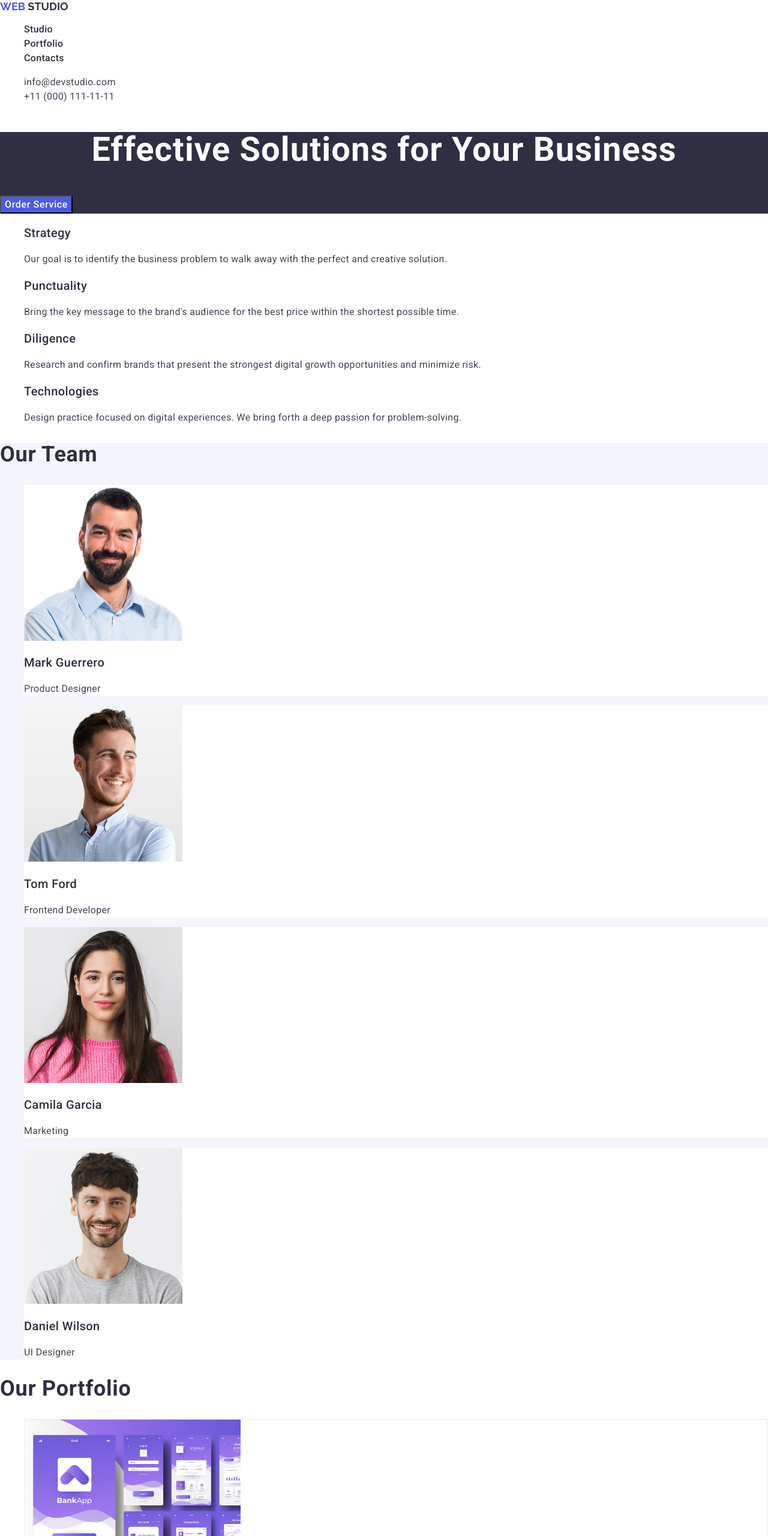
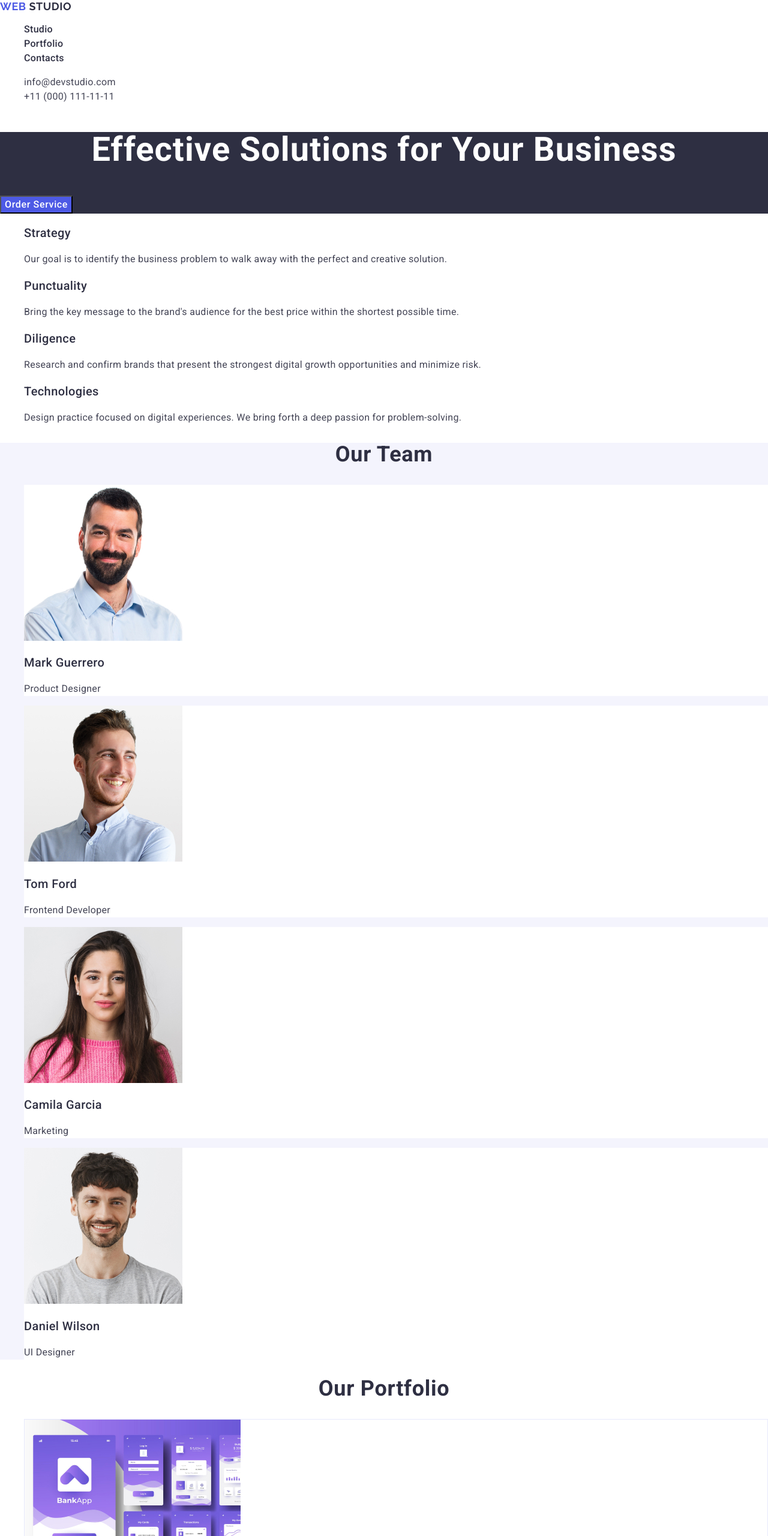
Before and after one commit to MariaaSv/goit-markup-hw-02, a plain HTML site: page index.html in a window 1280 px wide. Shown: the top 2560 px of the page at 60% size. Drawn offline with nearby package versions, Linux system fonts and the light colour scheme.

Commit message:
update css

```diff
--- a/css/styles.css
+++ b/css/styles.css
@@ -9,7 +9,7 @@ body{
     font-weight: bold;
     font-size: 18px;
     line-height: 1.17;
-    letter-spacing: 0,03em;
+    letter-spacing: 0.03em;
     text-transform:uppercase;
     color: #4d5ae5;
     }
@@ -120,6 +120,7 @@ body{
     font-weight: 700;
     line-height: 1.11;
     letter-spacing: 0.02em;
+    text-align: center;
     text-transform: capitalize;
     color: #2E2F42;
 }
@@ -158,6 +159,7 @@ body{
     line-height: 1.11;
     letter-spacing: 0.02em;
     text-transform: capitalize;
+    text-align: center;
     color: #2E2F42;
 }
 
--- a/index.html
+++ b/index.html
@@ -210,7 +210,7 @@
 
     <footer class="footer">
       <a class="logotype link" href="./index.html"
-        >Web<span style="color: #f4f4fd">Studio</span></a
+        >Web<span class="logo" style="color: #f4f4fd">Studio</span></a
       >
       <p class="footer-text">
         Increase the flow of customers and sales for your business with digital
```
